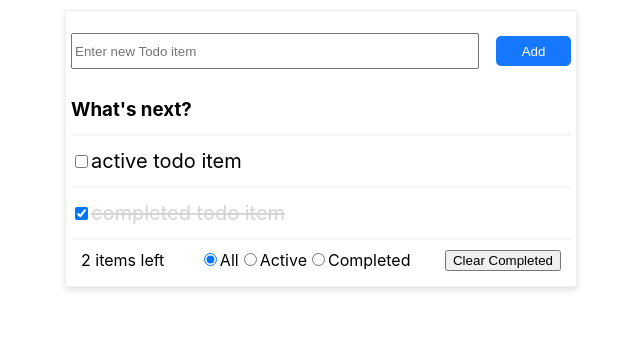
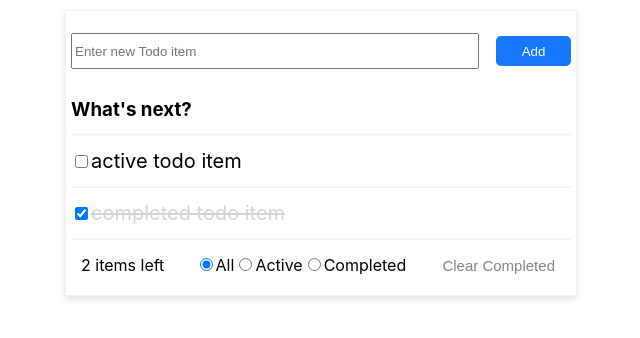
Before and after one commit to kgpoj/happyHomework, a React (Create React App) app in the folder todo-list/: page / in a window 1280 px wide. Shown: the top 338 px of the page, without its empty margins (319-959 px from the left). Built offline with nearby package versions, Linux system fonts and the light colour scheme.

Commit message:
feat: add clear completed button style

```diff
--- a/todo-list/src/components/BottomBar.tsx
+++ b/todo-list/src/components/BottomBar.tsx
@@ -1,19 +1,34 @@
 import React from 'react';
 import styled from "styled-components";
 import {deleteCompleted} from "../api/todoList";
+import {Button} from "./style";
 
 const StyledWrapper = styled.div`
   display: flex;
   justify-content: space-between;
+  align-items: center;
   padding: 10px;
 `
+const OutlinedButton = styled(Button)`
+  background-color: transparent;
+  color: #8d8282;
+  height: 30px;
+  width: auto;
+  font-size: 15px;
+
+  &:hover {
+    background-color: transparent;
+    box-shadow: 0 3px 6px 0 rgb(0 0 0 / 12%);
+  }
+`
+
 interface BottomBarProps {
     todoNum: number,
     onFilter: (value: (((prevState: string) => string) | string)) => void,
     refreshPage: () => void
 }
 
-function BottomBar({ todoNum, onFilter, refreshPage }: BottomBarProps) {
+function BottomBar({todoNum, onFilter, refreshPage}: BottomBarProps) {
     const handleOnChange = (e: React.ChangeEvent<HTMLInputElement>) => {
         onFilter(e.target.value)
     };
@@ -32,7 +47,7 @@ function BottomBar({ todoNum, onFilter, refreshPage }: BottomBarProps) {
                 <input type="radio" id="Completed" name="todoFilter" value="Completed"/>
                 <label htmlFor="Completed">Completed</label>
             </div>
-            <button onClick={handleOnClick}>Clear Completed</button>
+            <OutlinedButton onClick={handleOnClick}>Clear Completed</OutlinedButton>
         </StyledWrapper>
     );
 }
--- a/todo-list/src/components/TodoDetail.tsx
+++ b/todo-list/src/components/TodoDetail.tsx
@@ -31,6 +31,8 @@ const StyledWrapper = styled.span`
     cursor: pointer;
     background: url(${deleteImg});
     border: none;
+    border-radius: 50%;
+    transition: all .2s cubic-bezier(.645, .045, .355, 1);
 
     &:hover {
       box-shadow: 0 3px 6px 0 rgb(0 0 0 / 12%);
--- a/todo-list/src/components/TodoList.tsx
+++ b/todo-list/src/components/TodoList.tsx
@@ -41,6 +41,7 @@ const ListItem = styled.li`
   display: flex;
   align-items: center;
   font-size: 20px;
+  transition: all .2s cubic-bezier(.645, .045, .355, 1);
 
   &:hover {
     box-shadow: 0 3px 6px 0 rgb(0 0 0 / 12%);
--- /dev/null
+++ b/todo-list/src/components/style.ts
@@ -0,0 +1,16 @@
+import styled from "styled-components";
+
+export const Button = styled.button`
+  color: white;
+  height: 100%;
+  width: 15%;
+  background-color: #1677ff;
+  border: none;
+  border-radius: 5px;
+  cursor: pointer;
+  transition: all .2s cubic-bezier(.645, .045, .355, 1);
+
+  &:hover {
+    background-color: #4096ff
+  }
+`
```
